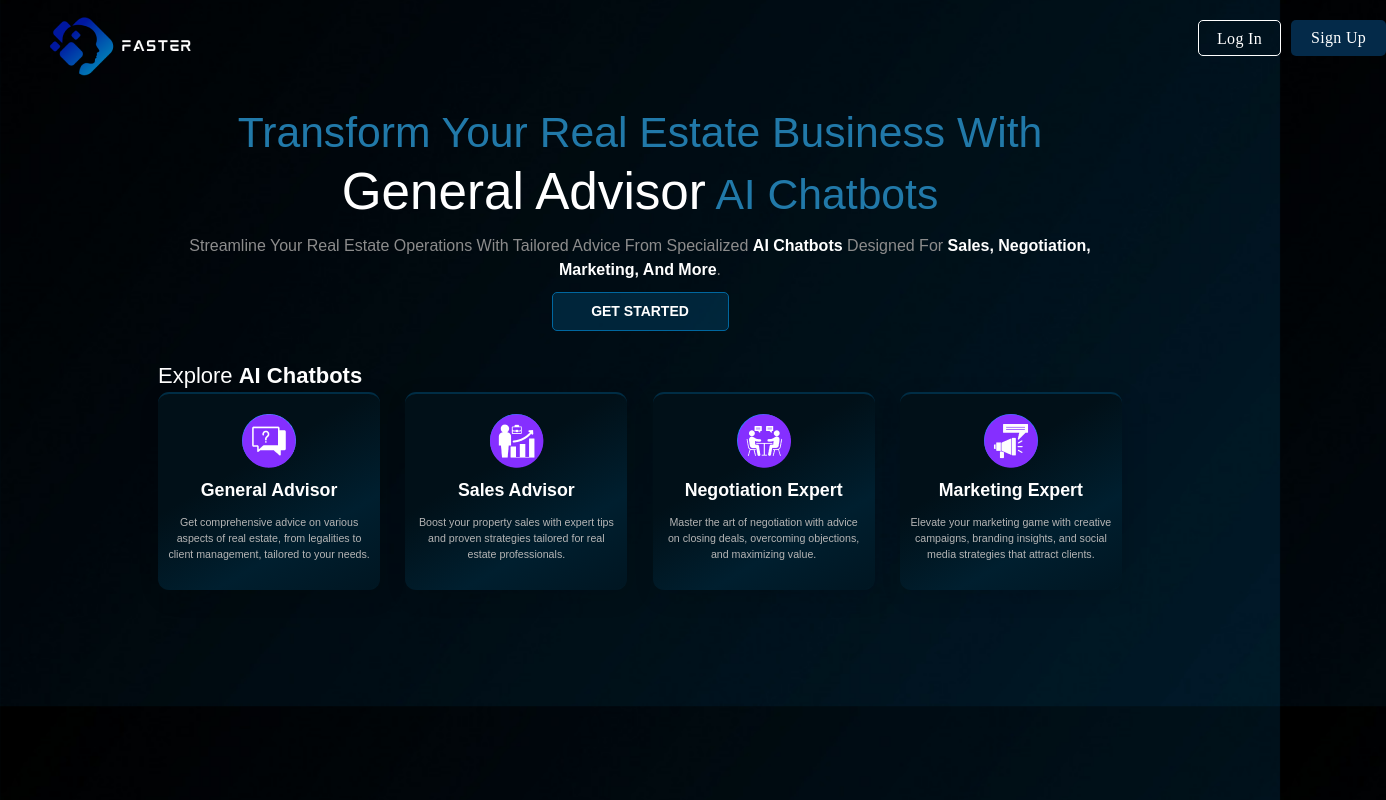
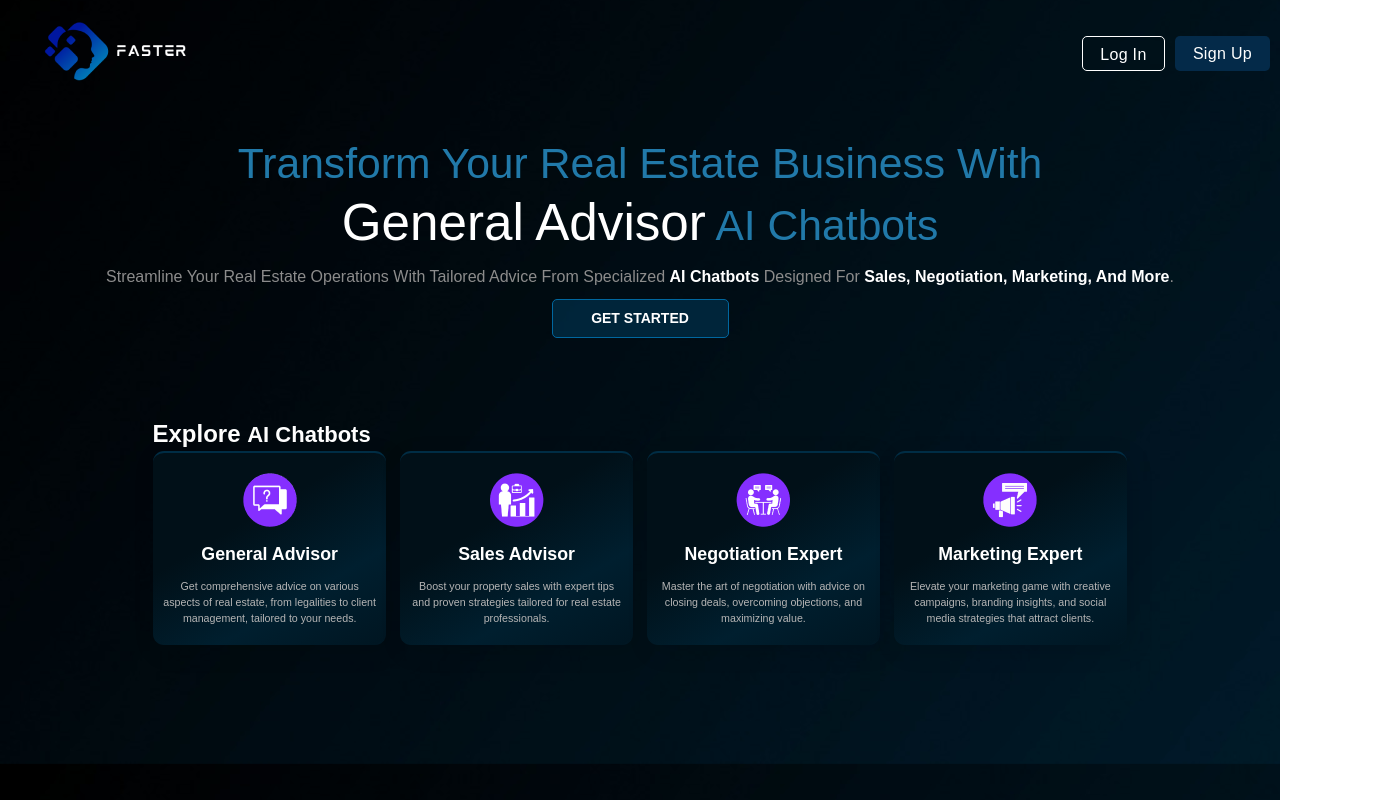
Before and after one commit to tanducho234/ojt-gw-01-pj-gemini-chat-box, a plain HTML site: page front-end/welcome.html in a window 1280 px wide. Shown: the whole page, 1386 px wide, since content can reach past the window. Drawn offline with Linux system fonts and the light colour scheme.

Commit message:
feature/-UI]-Welcome-screen/fix page background

```diff
--- /dev/null
+++ b/front-end/css/welcome.css
@@ -0,0 +1,242 @@
+* {
+    margin: 0;
+    padding: 0;
+    box-sizing: border-box;
+    font-family: Arial, sans-serif;
+}
+
+body {
+    margin: 0 auto;
+    padding: 10px;
+    color: #fff;
+    background-image: url('/front-end/images/background.jpg');
+    background-size: cover;
+    background-position: center;
+}
+
+header {
+    display: flex;
+    justify-content: space-between;
+    align-items: center;
+    padding: 10px 0;
+    width: 100%;
+    flex-wrap: wrap;
+}
+
+.logo img {
+    width: 205px;
+    height: 63px;
+}
+
+nav {
+    display: flex;
+    justify-content: flex-end;
+    align-items: center;
+}
+
+nav button {
+    width: 192px;
+    height: 35.86px;
+    padding: 8px 16px;
+    border: 1px solid #ffffff;
+    background: transparent;
+    color: #fff;
+    cursor: pointer;
+    margin-left: 10px;
+}
+
+.login-btn {
+    width: 83.07px;
+    height: 35.86px;
+    border-radius: 5px;
+    padding: 8px 16px;
+    background-color: transparent;
+    color: #fff;
+    border: 1.5px solid #fff;
+    font-family: Poppins, sans-serif;
+    font-size: 16px;
+    font-weight: 500;
+    line-height: 20.16px;
+    letter-spacing: 0.02em;
+    text-align: center;
+    cursor: pointer;
+    transition: background-color 0.3s, border-color 0.3s;
+
+}
+
+.login-btn:hover {
+    background-color: #0A4E7C;
+}
+
+.signup-btn {
+    background-color: #042A49;
+    border: none;
+    border-radius: 5px;
+    width: 95.07px;
+    height: 35.86px;
+    font-family: Poppins, sans-serif;
+    font-size: 16px;
+    font-weight: 500;
+    line-height: 20.16px;
+    letter-spacing: 0.02em;
+    text-align: center;
+    transition: background-color 0.3s ease;
+
+}
+
+.signup-btn:hover {
+    background-color: #0A4E7C;
+}
+
+.hero {
+    width: 100%;
+    height: auto;
+    text-align: center;
+    padding: 40px 20px;
+}
+
+.hero h1 {
+    font-family: 'Outfit', sans-serif;
+    font-weight: 500;
+    font-size: 42.67px;
+    line-height: 53.76px;
+    color: #2179A9;
+}
+
+.hero h1 span {
+    font-family: 'Outfit', sans-serif;
+    font-size: 51.2px;
+    font-weight: 500;
+    line-height: 64.51px;
+    text-align: right;
+    color: #fff;
+}
+
+.hero p {
+    margin: 10px 0;
+    width: 100%;
+    font-family: 'Poppins', sans-serif;
+    font-size: 16px;
+    font-weight: 400;
+    line-height: 24px;
+    text-align: center;
+    color: #8C8C8C;
+}
+
+.hero p span {
+    color: #fff;
+    font-family: 'Poppins', sans-serif;
+    font-size: 16px;
+    font-weight: 600;
+    line-height: 24px;
+}
+
+.get-started-btn {
+    width: 177px;
+    height: 39px;
+    padding: 0;
+    background: #003E6080;
+    color: #fff;
+    border: 1.5px solid #00679F;
+    border-radius: 5px;
+    font-family: Poppins, sans-serif;
+    font-size: 14px;
+    font-weight: 700;
+    line-height: 21px;
+    text-align: center;
+    cursor: pointer;
+    transition: background-color 0.3s;
+}
+
+.get-started-btn:hover {
+    background: rgba(0, 62, 96, 0.9);
+    color: #ffffff;
+}
+
+.chatbots {
+    display: flex;
+    flex-direction: column;
+    align-items: center;
+    width: 100%;
+    padding: 40px 20px;
+    text-align: center;
+}
+
+.chatbots h2 {
+    margin: 0;
+    width: 100%;
+    max-width: 975px;
+    text-align: left;
+}
+
+.chatbots h2 span {
+    font-family: 'Poppins', sans-serif;
+    font-size: 22px;
+    font-weight: 600;
+    line-height: 33px;
+    text-align: left;
+    color: #FFFFFF;
+}
+
+.card-container {
+    display: flex;
+    justify-content: space-between;
+    flex-wrap: wrap;
+    max-width: 974.22px;
+    gap: 12px;
+    margin: 0 auto;
+}
+
+.card {
+    width: calc(25% - 10px);
+    height: auto;
+    border-radius: 11.08px;
+    border-top: 2.67px solid #002D45;
+    padding: 19.69px 9.85px;
+    background: linear-gradient(149.88deg, #011018 37.22%, #001F2F 70.43%, #001622 97.89%, #2179A9 132.38%, #0068A0 150.9%);
+    box-shadow: 3.69px 6.46px 24px 0px #0000001F;
+    text-align: center;
+    transition: transform 0.3s ease, box-shadow 0.3s ease;
+    cursor: pointer;
+}
+
+.card:hover {
+    transform: translateY(-5px);
+    box-shadow: 5px 10px 30px rgba(0, 0, 0, 0.3);
+}
+
+.card h3 {
+    margin: 10px 0;
+    color: #FFFFFF;
+    font-family: 'Poppins', sans-serif;
+    font-size: 17.78px;
+    font-weight: 600;
+    line-height: 26.67px;
+    text-align: center;
+}
+
+.card p {
+    color: #B5B5B5;
+    font-family: 'Poppins', sans-serif;
+    font-size: 10.67px;
+    font-weight: 500;
+    line-height: 16px;
+}
+
+
+@media (max-width: 1024px) {
+    .card {
+        width: calc(50% - 10px);
+    }
+}
+
+@media (max-width: 768px) {
+    .card {
+        width: calc(100% - 20px);
+        margin: 10px 0;
+    }
+
+    .card-container {
+        flex-direction: column;
+    }
+}
--- a/front-end/welcomepage/index.html
+++ b/front-end/welcome.html
@@ -4,13 +4,13 @@
     <meta charset="UTF-8">
     <meta name="viewport" content="width=device-width, initial-scale=1.0">
     <title>AI Chatbots for Real Estate</title>
-    <link rel="stylesheet" href="styles.css">
+    <link rel="stylesheet" href="css/welcome.css">
 
 </head>
 <body>
     <header>
         <div class="logo">
-            <img src="img/Logo.jpg" alt="Logo">
+            <img src="images/Logo.jpg" alt="Logo">
         </div>
         <nav>
             <button class="login-btn">Log In</button>
@@ -29,22 +29,22 @@
             <h2>Explore <span>AI Chatbots</span></h2>
             <div class="card-container">
                 <div class="card">
-                    <div class="icon"> <img src="img/questions.png"alt="icon1"></div>
+                    <div class="icon"> <img src="images/questions.png"alt="icon1"></div>
                     <h3>General Advisor</h3>
                     <p>Get comprehensive advice on various aspects of real estate, from legalities to client management, tailored to your needs.</p>
                 </div>
                 <div class="card">
-                    <div class="icon"> <img src="img/postman.png"alt="icon2"> </div>
+                    <div class="icon"> <img src="images/postman.png"alt="icon2"> </div>
                     <h3>Sales Advisor</h3>
                     <p>Boost your property sales with expert tips and proven strategies tailored for real estate professionals.</p>
                 </div>
                 <div class="card">
-                    <div class="icon"> <img src="img/presentation.png"alt="icon3"></div>
+                    <div class="icon"> <img src="images/presentation.png"alt="icon3"></div>
                     <h3>Negotiation Expert</h3>
                     <p>Master the art of negotiation with advice on closing deals, overcoming objections, and maximizing value.</p>
                 </div>
                 <div class="card">
-                    <div class="icon"> <img src="img/Loa.png"alt="icon4"></div>
+                    <div class="icon"> <img src="images/Loa.png"alt="icon4"></div>
                     <h3>Marketing Expert</h3>
                     <p>Elevate your marketing game with creative campaigns, branding insights, and social media strategies that attract clients.</p>
                 </div>
--- a/front-end/welcomepage/styles.css
+++ /dev/null
@@ -1,259 +0,0 @@
-* {
-    margin: 0;
-    padding: 0;
-    box-sizing: border-box;
-    font-family: Arial, sans-serif;
-}
-
-body {
-    max-width: 1024px;
-    min-height: 500px;
-    margin: 0 auto;
-    padding: 10px;
-    color: #fff;
-    background-image: url('img/background.jpg');
-    background-size: cover;
-    background-position: center;
-}
-
-header {
-    display: flex;
-    justify-content: space-between;
-    align-items: center;
-    padding: 10px 0;
-    width: 100%;
-}
-
-.logo img {
-    width: 205px;
-    height: 63px;
-    position: absolute;
-    top: 15px;
-    left: 15px;
-    opacity: 1;
-}
-
-nav {
-    display: flex;
-    justify-content: flex-end;
-    margin-left: 1050px;
-}
-
-nav button {
-    width: 192px;
-    height: 35.86px;
-    padding: 8px 16px;
-    border: 1px solid #ffffff;
-    background: transparent;
-    color: #fff;
-    cursor: pointer;
-    margin-left: 10px;
-}
-
-.login-btn {
-    width: 83.07px;
-    height: 35.86px;
-    border-radius: 5px;
-    padding: 8px 16px;
-    background-color: transparent;
-    color: #fff;
-    border: 1.5px solid #fff;
-    font-family: Outfit;
-    font-size: 16px;
-    font-weight: 500;
-    line-height: 20.16px;
-    letter-spacing: 0.02em;
-    text-align: center;
-    cursor: pointer;
-    transition: background-color 0.3s, border-color 0.3s;
-}
-
-.login-btn:hover {
-    background-color: #0A4E7C;
-}
-
-.signup-btn {
-    background-color: #042A49;
-    border: none;
-    border-radius: 5px;
-    width: 95.07px;
-    height: 35.86px;
-    font-family: Outfit;
-    font-size: 16px;
-    font-weight: 500;
-    line-height: 20.16px;
-    letter-spacing: 0.02em;
-    text-align: center;
-    transition: background-color 0.3s ease;
-}
-
-.signup-btn:hover {
-    background-color: #0A4E7C;
-}
-
-.hero {
-    width: 100%;
-    height: 253px;
-    text-align: center;
-    padding: 40px 20px;
-}
-
-.hero h1 {
-    font-family: 'Outfit', sans-serif;
-    font-weight: 500;
-    font-size: 42.67px;
-    line-height: 53.76px;
-    color: #2179A9;
-}
-
-.hero h1 span {
-    font-family: 'Outfit', sans-serif;
-    font-size: 51.2px;
-    font-weight: 500;
-    line-height: 64.51px;
-    text-align: right;
-    color: #fff;
-}
-
-.hero p {
-    margin: 10px 0;
-    width: 100%px;
-    height: 48px;
-    font-family: 'Poppins', sans-serif;
-    font-size: 16px;
-    font-weight: 400;
-    line-height: 24px;
-    text-align: center;
-    color: #8C8C8C;
-}
-
-.hero p span {
-    color: #fff;
-    font-family: 'Poppins', sans-serif;
-    font-size: 16px;
-    font-weight: 600;
-    line-height: 24px;
-}
-
-.get-started-btn {
-    width: 177px;
-    height: 39px;
-    padding: 0;
-    background: #003E6080;
-    color: #fff;
-    border: 1.5px solid #00679F;
-    border-radius: 5px;
-    font-family: Poppins, sans-serif;
-    font-size: 14px;
-    font-weight: 700;
-    line-height: 21px;
-    text-align: center;
-    cursor: pointer;
-    transition: background-color 0.3s;
-}
-
-.get-started-btn:hover {
-    background: rgba(0, 62, 96, 0.9);
-    color: #ffffff;
-}
-
-.chatbots {
-    width: 100%;
-    height: 250.94px;
-    padding: 40px 20px;
-    text-align: center;
-}
-
-.chatbots h2 {
-    font-family: 'Poppins', sans-serif;
-    font-size: 22px;
-    font-weight: 400;
-    line-height: 33px;
-    text-align: left;
-    color: #FFFFFF;
-}
-
-.chatbots h2 span {
-    font-family: 'Poppins', sans-serif;
-    font-size: 22px;
-    font-weight: 600;
-    line-height: 33px;
-    text-align: left;
-    color: #FFFFFF;
-}
-
-.card-container {
-    display: flex;
-    justify-content: space-between;
-    flex-wrap: wrap;
-    max-width: 974.22px;
-    gap: 14.67px;
-}
-
-.card {
-    width: 222.22px;
-    height: 197.94px;
-    border-radius: 11.08px;
-    border-top: 2.67px solid #002D45;
-    padding: 19.69px 9.85px;
-    background: linear-gradient(149.88deg, #011018 37.22%, #001F2F 70.43%, #001622 97.89%, #2179A9 132.38%, #0068A0 150.9%);
-    box-shadow: 3.69px 6.46px 24px 0px #0000001F;
-    text-align: center;
-    transition: transform 0.3s ease, box-shadow 0.3s ease;
-    cursor: pointer;
-}
-
-.card:hover {
-    transform: translateY(-5px);
-    box-shadow: 5px 10px 30px rgba(0, 0, 0, 0.3);
-}
-
-.card:nth-child(1) {
-    margin-left: 0;
-}
-
-.card:nth-child(4) {
-    margin-right: 0;
-}
-
-.card h3 {
-    margin: 10px 0;
-    color: #FFFFFF;
-    width: 202.53px;
-    height: 27px;
-    font-family: 'Poppins', sans-serif;
-    font-size: 17.78px;
-    font-weight: 600;
-    line-height: 26.67px;
-    text-align: center;
-}
-
-.card p {
-    color: #B5B5B5;
-    width: 202.53px;
-    height: 64px;
-    font-family: 'Poppins', sans-serif;
-    font-size: 10.67px;
-    font-weight: 500;
-    line-height: 16px;
-    text-align: center;
-}
-
-.icon {
-    width: 53.33px;
-    height: 53.33px;
-    margin: 0 auto 10px;
-    background-color: #1e90ff;
-    border-radius: 50%;
-}
-
-@media (max-width: 768px) {
-    body {
-        padding: 10px;
-    }
-
-    .card {
-        flex: 1 1 100%;
-        max-width: none;
-    }
-}
```
Also changed, not shown: front-end/css/home.css (added), front-end/home.html (added), front-end/images/Loa.png (renamed from front-end/welcomepage/img/Loa.png), front-end/images/Logo.jpg (renamed from front-end/welcomepage/img/Logo.jpg), front-end/images/background.jpg (renamed from front-end/welcomepage/img/background.jpg), front-end/images/postman.png (renamed from front-end/welcomepage/img/postman.png), front-end/images/presentation.png (renamed from front-end/welcomepage/img/presentation.png), front-end/images/questions.png (renamed from front-end/welcomepage/img/questions.png), front-end/js/home.js (added), front-end/js/welcome.js (added).
